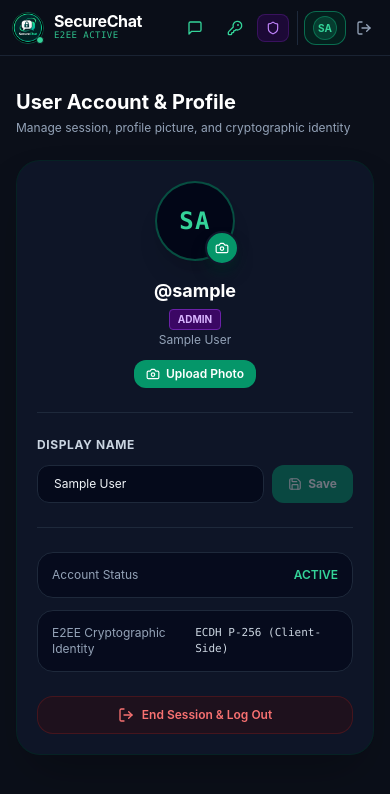
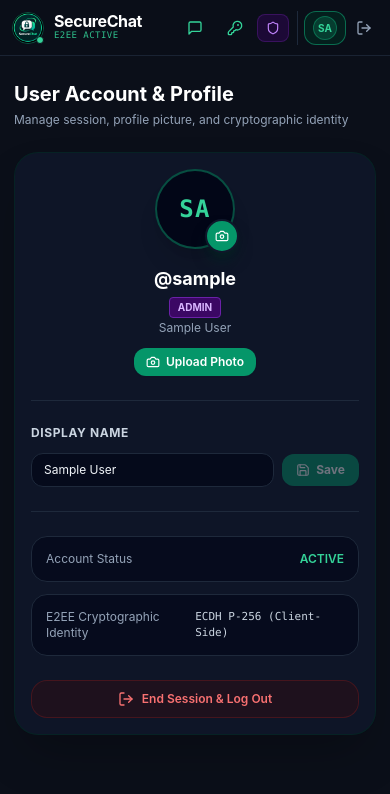
Before and after one commit to SPD-G107/SecureChat, a Next.js app in the folder frontend/: page /profile in a window 390 px wide. Shown: the top 794 px of the page. Built offline with nearby package versions, Linux system fonts and the light colour scheme; no server answers; sample sign-in values are in the browser's storage.

Commit message:
fix(responsive): prevent display name Save button from overflowing card boundary on mobile profile page

```diff
--- a/frontend/src/app/profile/page.tsx
+++ b/frontend/src/app/profile/page.tsx
@@ -206,7 +206,7 @@ export default function ProfilePage() {
   }
 
   return (
-    <div className="flex-1 max-w-2xl mx-auto w-full p-4 sm:p-6 py-8 sm:py-10">
+    <div className="flex-1 max-w-2xl mx-auto w-full p-3.5 sm:p-6 py-6 sm:py-10 overflow-x-hidden min-w-0 box-border">
       <div className="mb-6 sm:mb-8">
         <h1 className="text-xl sm:text-2xl font-bold text-white flex items-center gap-2">
           <span>User Account & Profile</span>
@@ -231,7 +231,7 @@ export default function ProfilePage() {
         </div>
       )}
 
-      <div className="bg-slate-900/90 border border-emerald-950/60 rounded-3xl p-5 sm:p-7 shadow-2xl backdrop-blur-md space-y-6">
+      <div className="bg-slate-900/90 border border-emerald-950/60 rounded-3xl p-4 sm:p-7 shadow-2xl backdrop-blur-md space-y-6 w-full max-w-full overflow-hidden box-border">
         {/* Profile Avatar & Header */}
         <div className="flex flex-col sm:flex-row items-center sm:items-start gap-4 sm:gap-6 pb-6 border-b border-slate-800 text-center sm:text-left">
           {/* Avatar with Camera Trigger */}
@@ -295,7 +295,7 @@ export default function ProfilePage() {
             <p className="text-xs text-slate-400 mt-0.5">{user?.displayName || 'Standard User'}</p>
 
             {/* Action buttons for Avatar */}
-            <div className="flex items-center gap-2 mt-3 justify-center sm:justify-start">
+            <div className="flex flex-wrap items-center gap-2 mt-3 justify-center sm:justify-start">
               <button
                 type="button"
                 onClick={() => fileInputRef.current?.click()}
@@ -322,22 +322,22 @@ export default function ProfilePage() {
         </div>
 
         {/* Edit Display Name Form */}
-        <form onSubmit={handleSaveDisplayName} className="space-y-3 pb-6 border-b border-slate-800">
+        <form onSubmit={handleSaveDisplayName} className="space-y-3 pb-6 border-b border-slate-800 w-full max-w-full min-w-0">
           <label className="block text-xs font-bold text-slate-300 uppercase tracking-wider text-[11px]">
             Display Name
           </label>
-          <div className="flex gap-2">
+          <div className="flex items-center gap-2 w-full max-w-full min-w-0">
             <input
               type="text"
               value={displayName}
               onChange={(e) => setDisplayName(e.target.value)}
               placeholder="e.g. Seng Koemnan"
-              className="flex-1 bg-slate-950/70 border border-slate-800 rounded-xl px-4 py-2.5 text-xs sm:text-sm text-slate-100 placeholder:text-slate-600 focus:outline-none focus:border-emerald-500 transition-colors"
+              className="flex-1 min-w-0 bg-slate-950/70 border border-slate-800 rounded-xl px-3 sm:px-4 py-2 sm:py-2.5 text-xs sm:text-sm text-slate-100 placeholder:text-slate-600 focus:outline-none focus:border-emerald-500 transition-colors"
             />
             <button
               type="submit"
               disabled={savingProfile || displayName.trim() === (user?.displayName || '')}
-              className="px-4 py-2.5 rounded-xl bg-emerald-600 hover:bg-emerald-500 text-white text-xs font-bold flex items-center gap-1.5 transition-all disabled:opacity-40 disabled:cursor-not-allowed shrink-0"
+              className="px-3.5 sm:px-4 py-2 sm:py-2.5 rounded-xl bg-emerald-600 hover:bg-emerald-500 text-white text-xs font-bold flex items-center justify-center gap-1.5 transition-all disabled:opacity-40 disabled:cursor-not-allowed shrink-0 shadow-sm"
             >
               {savingProfile ? <Loader2 className="w-3.5 h-3.5 animate-spin" /> : <Save className="w-3.5 h-3.5" />}
               <span>Save</span>
```
